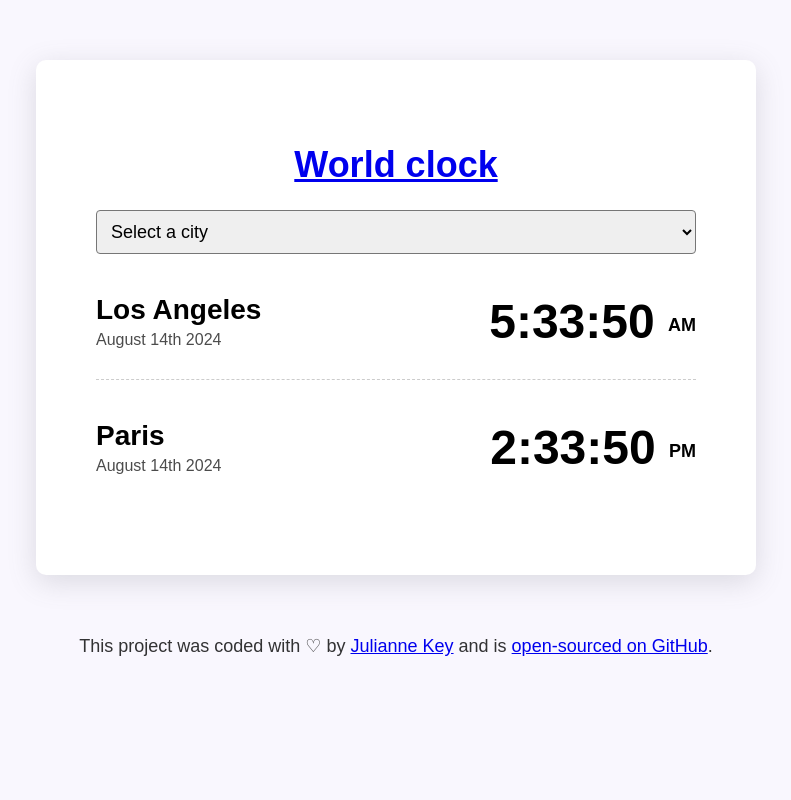
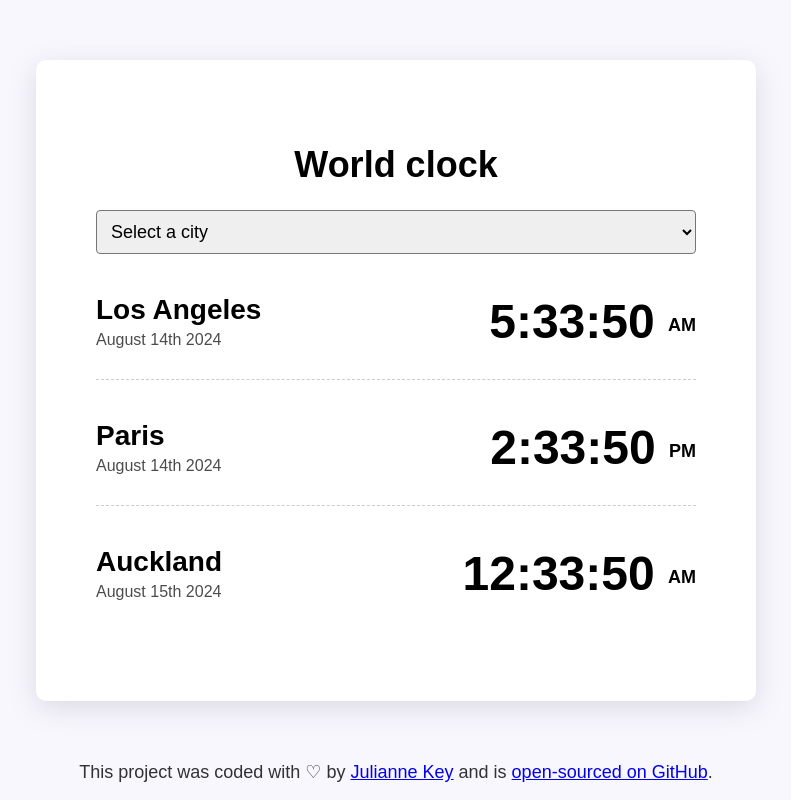
Before and after one commit to julyhk/shecodes-world-clock, a plain HTML site: page index.html in a window 1280 px wide. Shown: the whole page, without its empty margins (244-1035 px from the left). Drawn offline with Linux system fonts and the light colour scheme.

Commit message:
Added third city to main page list

```diff
--- a/index.html
+++ b/index.html
@@ -12,7 +12,7 @@
 
 <body>
     <div class="container">
-        <h1><a href="index.html">World clock</a></h1>
+        <h1>World clock</h1>
         <select id="city">
             <option value="">Select a city</option>
             <option value="current">My current location</option>
@@ -35,6 +35,13 @@
                 </div>
                 <div class="time"></div>
             </div>
+            <div class="city" id="auckland">
+                <div>
+                    <h2>Auckland</h2>
+                    <div class="date"></div>
+                </div>
+                <div class="time"></div>
+            </div>
         </div>
     </div>
     <footer>
--- a/src/index.js
+++ b/src/index.js
@@ -18,6 +18,17 @@ function updateTime() {
     let parisTime = moment().tz("Europe/Paris");
     parisDateElement.innerHTML = parisTime.format("MMMM Do YYYY");
     parisTimeElement.innerHTML = parisTime.format(
+      "h:mm:ss [<small>]A[</small>]"
+    );
+  }
+  // Auckland
+  let aucklandElement = document.querySelector("#auckland");
+  if (aucklandElement) {
+    let aucklandDateElement = aucklandElement.querySelector(".date");
+    let aucklandTimeElement = aucklandElement.querySelector(".time");
+    let aucklandTime = moment().tz("Pacific/Auckland");
+    aucklandDateElement.innerHTML = aucklandTime.format("MMMM Do YYYY");
+    aucklandTimeElement.innerHTML = aucklandTime.format(
       "h:mm:ss [<small>]A[</small>]"
     );
   }
@@ -46,7 +57,8 @@ function updateCity(event) {
                     ${cityTime.format("h:mm:ss")}
                     <small>${cityTime.format("A")}</small>
                 </div>
-            </div>`;
+            </div>
+            <div><a href="/">Back to city list</a></div>`;
 }
 
 let citiesSelectElement = document.querySelector("#city");
```
Also changed, not shown: 1 other file.
